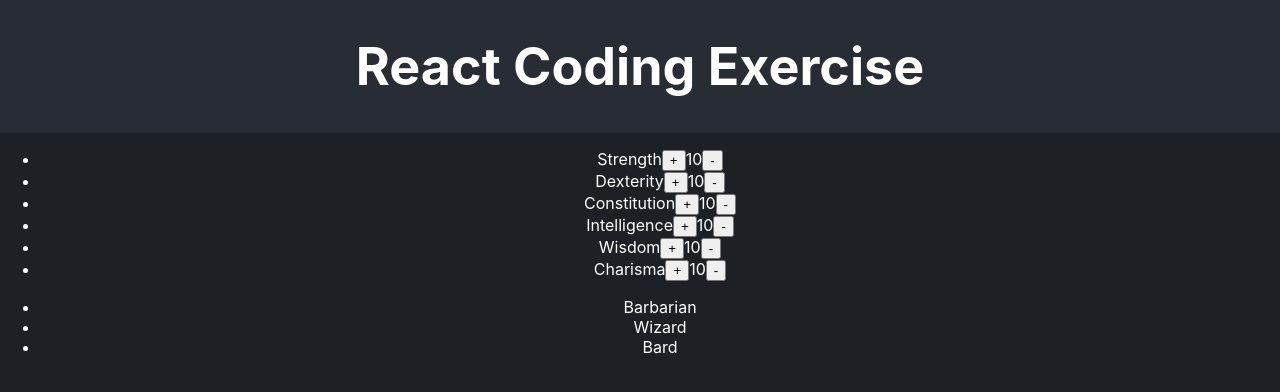
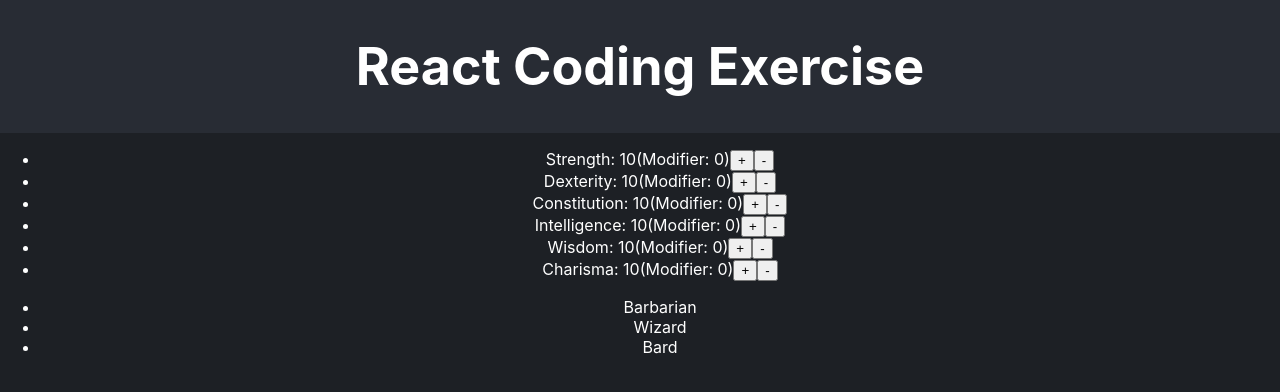
Before and after one commit to mukifera/recruiting-webapp-character, a React (Create React App) app: page / in a window 1280 px wide. Shown: the top 392 px of the page. Built offline with nearby package versions, Linux system fonts and the light colour scheme.

Commit message:
implement modifiers

```diff
--- a/src/Attribute.tsx
+++ b/src/Attribute.tsx
@@ -1,10 +1,11 @@
 
 function Attribute({ name, value, update }) {
+  const modifier = Math.floor((value - 10) / 2)
   return (
     <li>
-      {name}
+      {name}: {value}
+      (Modifier: {modifier})
       <button onClick={() => update(1)}>+</button>
-      {value}
       <button onClick={() => update(-1)}>-</button>
     </li>
   );
```
